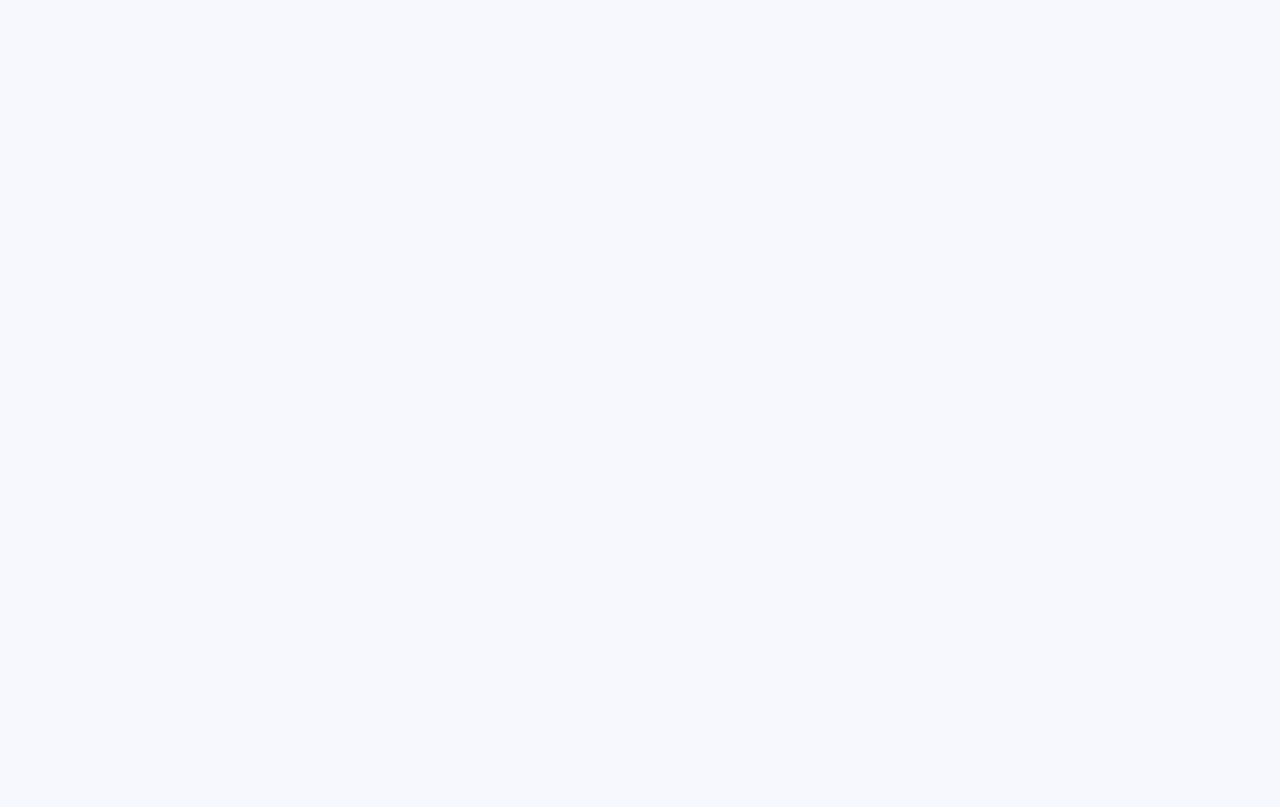
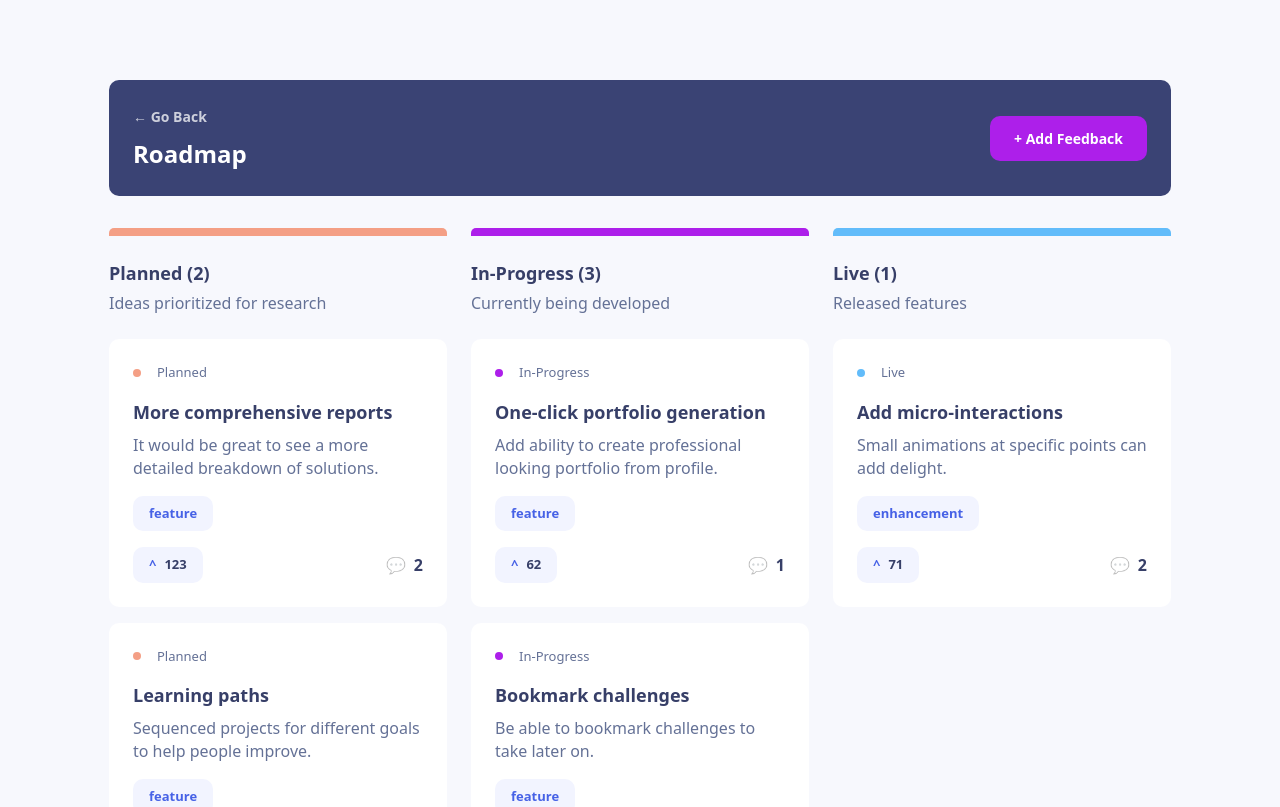
Before and after one commit to blordeus/product-feedback-app, a React (Vite) app: page /roadmap in a window 1280 px wide. Before the commit this address had no page. Shown: the top 807 px of the page. Built offline with nearby package versions, Linux system fonts and the light colour scheme.

Commit message:
feat: add roadmap page with grouped feedback columns

```diff
--- a/src/App.jsx
+++ b/src/App.jsx
@@ -3,6 +3,7 @@ import Suggestions from "./pages/Suggestions";
 import FeedbackDetail from "./pages/FeedbackDetail";
 import NewFeedback from "./pages/NewFeedback";
 import EditFeedback from "./pages/EditFeedback";
+import Roadmap from "./pages/Roadmap";
 
 export default function App() {
   return (
@@ -11,6 +12,7 @@ export default function App() {
       <Route path="/feedback/:id" element={<FeedbackDetail />} />
       <Route path="/new" element={<NewFeedback />} />
       <Route path="/edit/:id" element={<EditFeedback />} />
+      <Route path="/roadmap" element={<Roadmap />} />
     </Routes>
   );
 }
--- a/src/components/layout/Sidebar.jsx
+++ b/src/components/layout/Sidebar.jsx
@@ -1,3 +1,5 @@
+import { Link } from "react-router-dom";
+
 const categories = ["All", "UI", "UX", "Enhancement", "Bug", "Feature"];
 
 export default function Sidebar({
@@ -25,7 +27,9 @@ export default function Sidebar({
       >
         <div className="flex min-h-[calc(100vh-72px)] flex-col gap-6 bg-bg p-6 lg:min-h-0 lg:bg-transparent lg:p-0">
           <section className="hidden rounded-[10px] bg-[linear-gradient(135deg,#28A7ED_0%,#A337F6_55%,#E84D70_100%)] px-6 py-8 text-white lg:block">
-            <h1 className="text-[20px] font-bold leading-none">Frontend Mentor</h1>
+            <h1 className="text-[20px] font-bold leading-none">
+              Frontend Mentor
+            </h1>
             <p className="mt-1 text-[15px] text-white/75">Feedback Board</p>
           </section>
 
@@ -55,9 +59,12 @@ export default function Sidebar({
           <section className="rounded-[10px] bg-white p-6">
             <div className="mb-6 flex items-center justify-between">
               <h2 className="text-[18px] font-bold text-dark">Roadmap</h2>
-              <span className="text-[13px] font-semibold text-secondary underline">
+              <Link
+                to="/roadmap"
+                className="text-[13px] font-semibold text-secondary underline"
+              >
                 View
-              </span>
+              </Link>
             </div>
 
             <div className="space-y-2">
@@ -74,7 +81,9 @@ export default function Sidebar({
                   <span className="h-2 w-2 rounded-full bg-primary" />
                   <span>In-Progress</span>
                 </div>
-                <span className="font-bold">{roadmapCounts["in-progress"]}</span>
+                <span className="font-bold">
+                  {roadmapCounts["in-progress"]}
+                </span>
               </div>
 
               <div className="flex items-center justify-between">
--- a/src/components/roadmap/RoadmapCard.jsx
+++ b/src/components/roadmap/RoadmapCard.jsx
@@ -0,0 +1,62 @@
+import { Link } from "react-router-dom";
+
+function getCommentCount(comments = []) {
+  return comments.reduce((total, comment) => {
+    const replyCount = comment.replies ? comment.replies.length : 0;
+    return total + 1 + replyCount;
+  }, 0);
+}
+
+export default function RoadmapCard({ feedback }) {
+  const commentCount = getCommentCount(feedback.comments);
+
+  return (
+    <article className="rounded-[10px] bg-white p-6">
+      <div className="flex items-center gap-4 text-[13px] text-text">
+        <span
+          className={`h-2 w-2 rounded-full ${
+            feedback.status === "planned"
+              ? "bg-warning"
+              : feedback.status === "in-progress"
+              ? "bg-primary"
+              : "bg-accent"
+          }`}
+        />
+        <span>
+          {feedback.status === "in-progress"
+            ? "In-Progress"
+            : feedback.status.charAt(0).toUpperCase() + feedback.status.slice(1)}
+        </span>
+      </div>
+
+      <div className="mt-4">
+        <Link
+          to={`/feedback/${feedback.id}`}
+          className="text-[13px] font-bold text-dark hover:text-secondary sm:text-[18px]"
+        >
+          {feedback.title}
+        </Link>
+
+        <p className="mt-2 text-[13px] leading-[19px] text-text sm:text-[16px] sm:leading-[23px]">
+          {feedback.description}
+        </p>
+
+        <div className="mt-4 inline-flex rounded-[10px] bg-light px-4 py-2 text-[13px] font-semibold text-secondary">
+          {feedback.category}
+        </div>
+      </div>
+
+      <div className="mt-4 flex items-center justify-between">
+        <button className="flex items-center gap-2 rounded-[10px] bg-light px-4 py-2 text-[13px] font-bold text-dark">
+          <span className="text-secondary">^</span>
+          <span>{feedback.upvotes}</span>
+        </button>
+
+        <div className="flex items-center gap-2 text-[13px] font-bold text-dark sm:text-[16px]">
+          <span className="text-dark/25">💬</span>
+          <span>{commentCount}</span>
+        </div>
+      </div>
+    </article>
+  );
+}
--- a/src/components/roadmap/RoadmapColumn.jsx
+++ b/src/components/roadmap/RoadmapColumn.jsx
@@ -0,0 +1,31 @@
+import RoadmapCard from "./RoadmapCard";
+
+export default function RoadmapColumn({
+  title,
+  description,
+  colorClass,
+  items,
+}) {
+  return (
+    <section className="flex flex-col">
+      <div className={`h-2 rounded-t-[5px] ${colorClass}`} />
+
+      <div className="rounded-b-[10px] p-0">
+        <div className="mb-6 pt-6">
+          <h2 className="text-[18px] font-bold text-dark">
+            {title} ({items.length})
+          </h2>
+          <p className="mt-1 text-[13px] text-text sm:text-[16px]">
+            {description}
+          </p>
+        </div>
+
+        <div className="space-y-4">
+          {items.map((feedback) => (
+            <RoadmapCard key={feedback.id} feedback={feedback} />
+          ))}
+        </div>
+      </div>
+    </section>
+  );
+}
--- a/src/pages/Roadmap.jsx
+++ b/src/pages/Roadmap.jsx
@@ -0,0 +1,73 @@
+import { Link } from "react-router-dom";
+import { useMemo } from "react";
+import RoadmapColumn from "../components/roadmap/RoadmapColumn";
+import data from "../data/data.json";
+
+export default function Roadmap() {
+  const groupedFeedback = useMemo(() => {
+    return data.productRequests.reduce(
+      (groups, item) => {
+        if (item.status === "planned") groups.planned.push(item);
+        if (item.status === "in-progress") groups["in-progress"].push(item);
+        if (item.status === "live") groups.live.push(item);
+        return groups;
+      },
+      {
+        planned: [],
+        "in-progress": [],
+        live: [],
+      }
+    );
+  }, []);
+
+  return (
+    <main className="mx-auto max-w-[1110px] px-4 py-8 sm:px-6 lg:py-20">
+      <header className="rounded-[10px] bg-navy px-6 py-6 text-white">
+        <div className="flex flex-col gap-4 sm:flex-row sm:items-center sm:justify-between">
+          <div>
+            <Link
+              to="/"
+              className="text-[14px] font-bold text-white/75 hover:underline"
+            >
+              ← Go Back
+            </Link>
+
+            <h1 className="mt-2 text-[18px] font-bold sm:text-[24px]">
+              Roadmap
+            </h1>
+          </div>
+
+          <Link
+            to="/new"
+            className="inline-block rounded-[10px] bg-primary px-6 py-3 text-[14px] font-bold text-white"
+          >
+            + Add Feedback
+          </Link>
+        </div>
+      </header>
+
+      <div className="mt-8 grid gap-6 lg:grid-cols-3 lg:items-start">
+        <RoadmapColumn
+          title="Planned"
+          description="Ideas prioritized for research"
+          colorClass="bg-warning"
+          items={groupedFeedback.planned}
+        />
+
+        <RoadmapColumn
+          title="In-Progress"
+          description="Currently being developed"
+          colorClass="bg-primary"
+          items={groupedFeedback["in-progress"]}
+        />
+
+        <RoadmapColumn
+          title="Live"
+          description="Released features"
+          colorClass="bg-accent"
+          items={groupedFeedback.live}
+        />
+      </div>
+    </main>
+  );
+}
```
